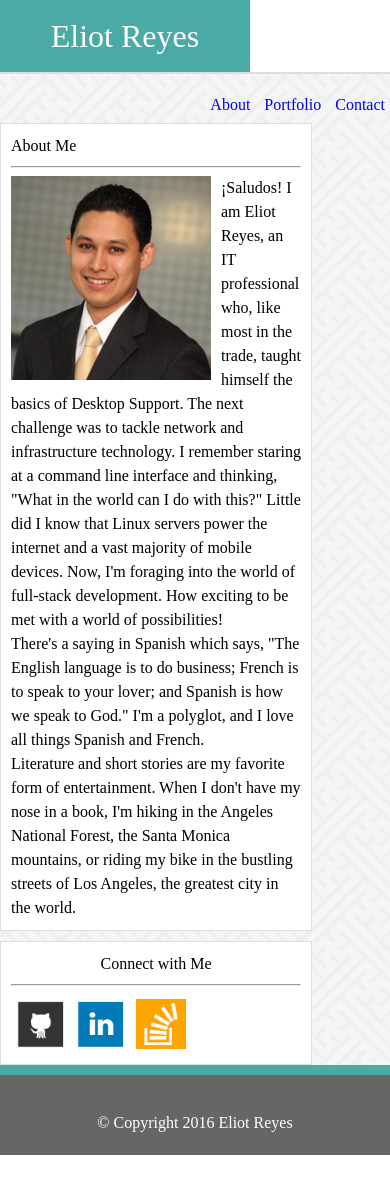
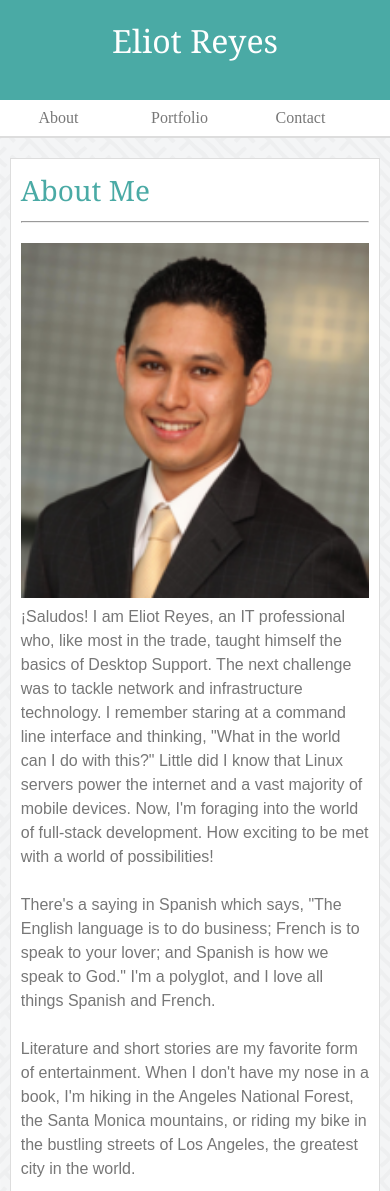
Before and after one commit to emrzero/portfolio, a plain HTML site: page assignment1/index.html in a window 390 px wide. Shown: the top 1191 px of the page. Before the commit the page ends 1155 px from the top, so only its background shows below. Drawn offline with Linux system fonts and the light colour scheme.

Commit message:
Re-started CSS, done with sub 640px styling

```diff
--- a/assignment1/assets/css/style.css
+++ b/assignment1/assets/css/style.css
@@ -1,13 +1,31 @@
 /***RESPONSIVE***/
-
+/**
+Styling begins with Mobile first
+and continues with THREE breaking points:
+1) Width 640px
+2) Width 768px
+3) Width 980px
+***/
 /******Global****/
 
 * {
   line-height: 1.5;
   box-sizing: border-box;
+  font-family: "Arial", "Helvetica Neue", Helvetica, sans-serif;
+  color: #777;
 }
 a {
   text-decoration: none;
+}
+
+a:visited {
+  color: #777;
+}
+
+h1, h2, h3, h4, h5, h6 {
+  font-family: "Georgia", Times, Times New Roman, serif;
+  color: #4AAAA5;
+  font-size: 28px;
 }
 
 
@@ -27,72 +45,63 @@ header {
 
 }
 
-#top {
-  width: 60%;
-  margin: 0 auto;
-}
 
+/*** Header ***/
 #name{
-  max-width: 250px;
-  max-height: 100px;
+  width: 100%;
+  height: 100px;
   background-color: #4AAAA5;
-  display: inline-block;
 }
 
 #h-name {
   font-size: 32px;
   color: #fff;
-  padding: 20px;
+  text-align: center;
+  padding-top: 25px;
+}
+
+nav {
+  margin: 10px auto;
+}
+.nav-li {
+  display: inline-block;
+  width: 30%;
   text-align: center;
 }
 
-nav {
-  float: right;
-  clear: right;
-  margin-top: 25px;
+.nav-li-separator {
+  display: none;
 }
 
-.nav-li {
-  display: inline-block;
-  margin: 0 5px;
+/**** Main Content area ***/
+
+main {
+  width: 95%;
+  margin: 10px auto;
 }
 
-/**** Main ****/
 
-main {
-  width: 60%;
-  margin: 10px auto;
-  margin-bottom: 40px;
-}
-
-#content {
-  width: 70%;
-  background-color: #fff;
-  display: inline-block;
-  padding: 10px;
+.box-container {
+  background: #fff;
   border-style: solid;
   border-width: 1px;
   border-color: #ddd;
+  padding: 10px;
+  margin: 20px auto;
 }
 
-
-/*** Side bar ***/
-aside {
-  width: 25%;
-  background-color: #fff;
-  float: right;
-  clear: right;
-  padding: 10px;
-  text-align: center;
-  border-style: solid;
-  border-width: 1px;
-  border-color: #ddd;
+#profilepic {
+  width: 100%;
 }
 
+hr {
+  margin: 10px 0 20px 0;
+}
+
+/**** Aside ****/
 .cm_logo {
   width: 50px;
   height: 50px;
-  float:left;
   margin: 5px;
 }
 
@@ -113,77 +122,6 @@ footer {
 
 #footer-text {
   color: #fff;
-  margin: 20px 0;
+  margin: 15px 0;
+  font-size: 1em;
 }
-
-
-/**** About ****/
-
-#profilepic {
-  float: left;
-  margin: 0 10px 5px 0;
-}
-
-/**** Portfolio ***/
-
-.picbox {
-  display: inline-block;
-}
-
-/**** Media Queries ****/
-
-@media (max-width: 980px){
-  main {
-    width: 60%;
-  }
-
-  aside {
-    width: 25%;
-  }
-
-}
-
-@media (max-width: 768px){
-
-  #top {
-    width: 100%;
-  }
-
-  main {
-    width: 90%;
-    margin: 10px auto;
-  }
-
-  #content {
-    width: 80%;
-  }
-
-  aside {
-    width: 80%;
-    float: left;
-    clear: both;
-    margin: 0;
-  }
-
-
-}
-
-@media (max-width: 640px){
-
-  #top {
-  width: 100%;
-  }
-
-  #name {
-    width: 100%;
-  }
-
-  main {
-    width: 100%;
-  }
-
-  #content {
-    margin: 10px auto
-  }
-
-}
--- /dev/null
+++ b/assignment1/assets/css/style_responsive_attempt1_FAIL.css
@@ -0,0 +1,229 @@
+/***RESPONSIVE***/
+
+/******Global****/
+
+* {
+  line-height: 1.5;
+  box-sizing: border-box;
+  font-family: "Arial", "Helvetica Neue", Helvetica, sans-serif;
+
+}
+a {
+  text-decoration: none;
+}
+
+h1, h2, h3, h4, h5, h6 {
+  font-family: "Georgia", Times, Times New Roman, serif;
+}
+
+
+/******General****/
+body {
+  background-image: url("../images/sayagata.png");
+  background-repeat: repeat;
+}
+
+
+header {
+  width: 100%;
+  background-color: #fff;
+  border-style: solid;
+  border-color: #ddd;
+  border-bottom-width: 2px;
+
+}
+
+#top {
+  width: 60%;
+  margin: 0 auto;
+}
+
+#name{
+  max-width: 250px;
+  max-height: 100px;
+  background-color: #4AAAA5;
+  display: inline-block;
+}
+
+#h-name {
+  font-size: 32px;
+  color: #fff;
+  padding: 20px;
+  text-align: center;
+}
+
+nav {
+  float: right;
+  clear: right;
+  margin-top: 25px;
+}
+
+.nav-li {
+  display: inline-block;
+  margin: 0 5px;
+}
+
+hr {
+  margin-bottom: 10px;
+}
+
+/**** Main ****/
+h2 {
+  color: #4AAAA5;
+  font-size: 28px;
+  font-weight: bolder;
+
+}
+
+main {
+  width: 60%;
+  margin: 10px auto;
+  margin-bottom: 40px;
+}
+
+#content {
+  width: 70%;
+  background-color: #fff;
+  display: inline-block;
+  padding: 10px;
+  border-style: solid;
+  border-width: 1px;
+  border-color: #ddd;
+}
+
+
+/*** Side bar ***/
+aside {
+  width: 25%;
+  background-color: #fff;
+  float: right;
+  clear: right;
+  padding: 10px;
+  text-align: center;
+  border-style: solid;
+  border-width: 1px;
+  border-color: #ddd;
+}
+
+.cm_logo {
+  width: 50px;
+  height: 50px;
+  float:left;
+  margin: 5px;
+}
+
+/**** Footer ***/
+footer {
+  width: 100%;
+  height: 90px;
+  text-align: center;
+  background: #666;
+  padding: 20px 0 0 0;
+  border-top-style: solid;
+  border-width: 10px 0 0 0;
+  border-color: #4aaaa5;
+  float: left;
+  clear: both;
+}
+
+
+#footer-text {
+  color: #fff;
+  margin: 20px 0;
+}
+
+
+/**** About ****/
+
+#profilepic {
+  float: left;
+  margin: 0 10px 5px 0;
+}
+
+/**** Portfolio ***/
+
+.picbox {
+  display: inline-block;
+}
+
+/**** Media Queries ****/
+
+@media (max-width: 980px){
+  main {
+    width: 60%;
+  }
+
+  aside {
+    width: 25%;
+  }
+
+  /**** About */
+
+  #profilepic {
+    width: 100%;
+  }
+
+}
+
+
+
+/**** Max screen size 768px ***/
+
+@media (max-width: 768px){
+
+  #top {
+    width: 100%;
+  }
+
+  main {
+    width: 90%;
+    margin: 10px auto;
+  }
+
+  #content {
+    width: 80%;
+  }
+
+  aside {
+    width: 80%;
+    float: left;
+    clear: both;
+    margin: 0;
+  }
+
+
+}
+
+@media (max-width: 640px){
+
+  #top {
+  width: 100%;
+  }
+
+  #name {
+    width: 100%;
+  }
+
+  nav {
+    float: left;
+  }
+
+  .nav-li {
+
+  }
+
+  main {
+    width: 100%;
+    display: block;
+    margin: 0 auto;
+  }
+
+  #content {
+    margin: 10px auto
+  }
+
+  aside {
+    margin: 10px auto 40px auto;
+  }
+
+}
--- a/assignment1/index.html
+++ b/assignment1/index.html
@@ -15,9 +15,9 @@
         <nav>
           <ul>
             <li class="nav-li"><a href="index.html">About</a> </li>
-            <!-- <li class="nav-li">|</li> -->
+            <li class="nav-li-separator">|</li>
             <li class="nav-li"><a href="portfolio.html">Portfolio</a> </li>
-            <!-- <li class="nav-li">|</li> -->
+            <li class="nav-li-separator">|</li>
             <li class="nav-li"><a href="contact.html">Contact</a></li>
           </ul>
         </nav>
@@ -25,7 +25,7 @@
     </header>
 
     <main>
-      <section id="content">
+      <section id="content" class="box-container">
         <h2>About Me</h2>
         <hr>
         <img id="profilepic" src="assets/images/eliot_sm.png" alt="me">
@@ -34,9 +34,13 @@
            &iexcl;Saludos! I am Eliot Reyes, an IT professional who, like most in the trade, taught himself the basics of Desktop Support. The next challenge was to tackle network  and infrastructure technology. I remember staring at a command line interface and thinking, "What in the world can I do with this?" Little did I know that Linux servers power the internet and a vast majority of mobile devices. Now, I'm foraging into the world of full-stack development. How exciting to be met with a world of possibilities!
         </p>
 
+        <br>
+
         <p>
           There's a saying in Spanish which says, "The English language is to do business; French is to speak to your lover; and Spanish is how we speak to God." I'm a polyglot, and I love all things Spanish and French.
         </p>
+
+        <br>
 
         <p>
           Literature and short stories are my favorite form of entertainment. When I don't have my nose in a book, I'm hiking in the Angeles National Forest, the Santa Monica mountains, or riding my bike in the bustling streets of Los Angeles, the greatest city in the world.
@@ -44,7 +48,7 @@
 
       </section>
 
-      <aside>
+      <aside class="box-container">
         <h2>Connect with Me</h2>
         <hr>
         <a href="https://github.com/emrzero" target="_blank">
```
